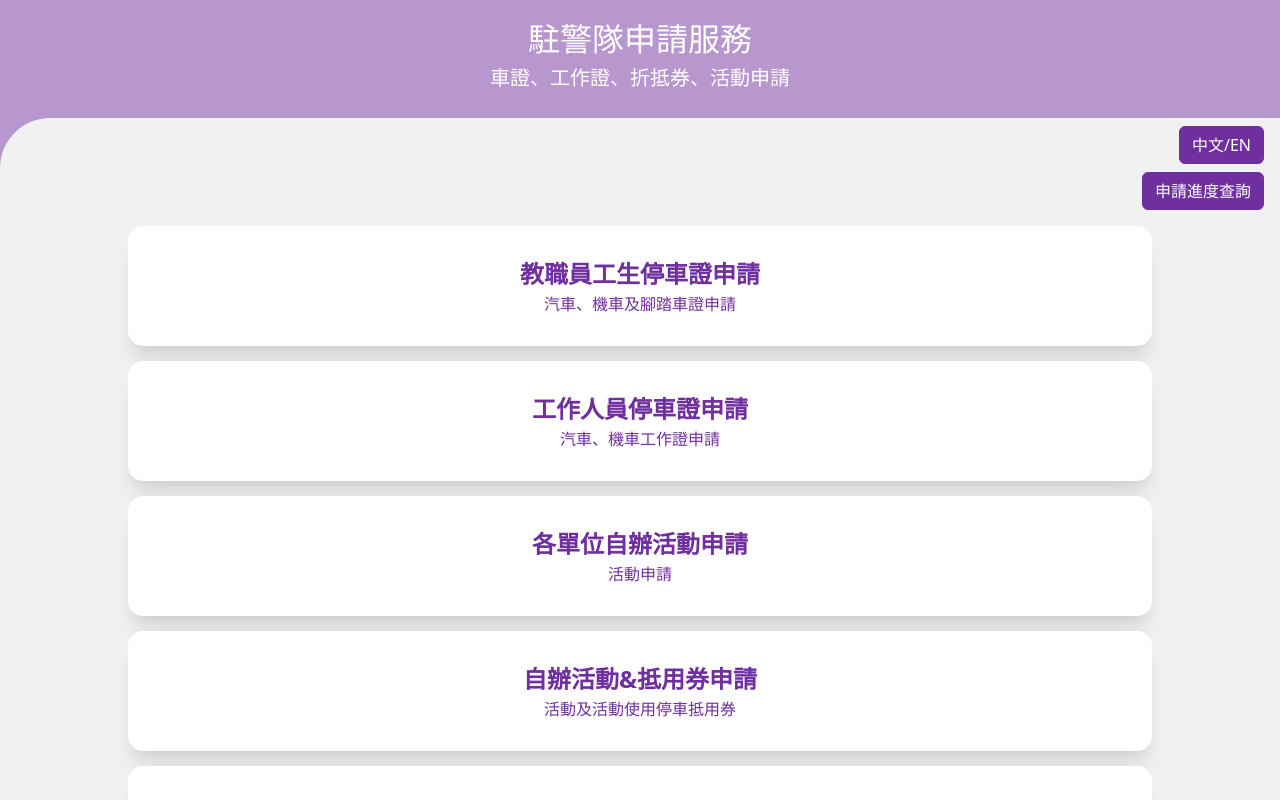
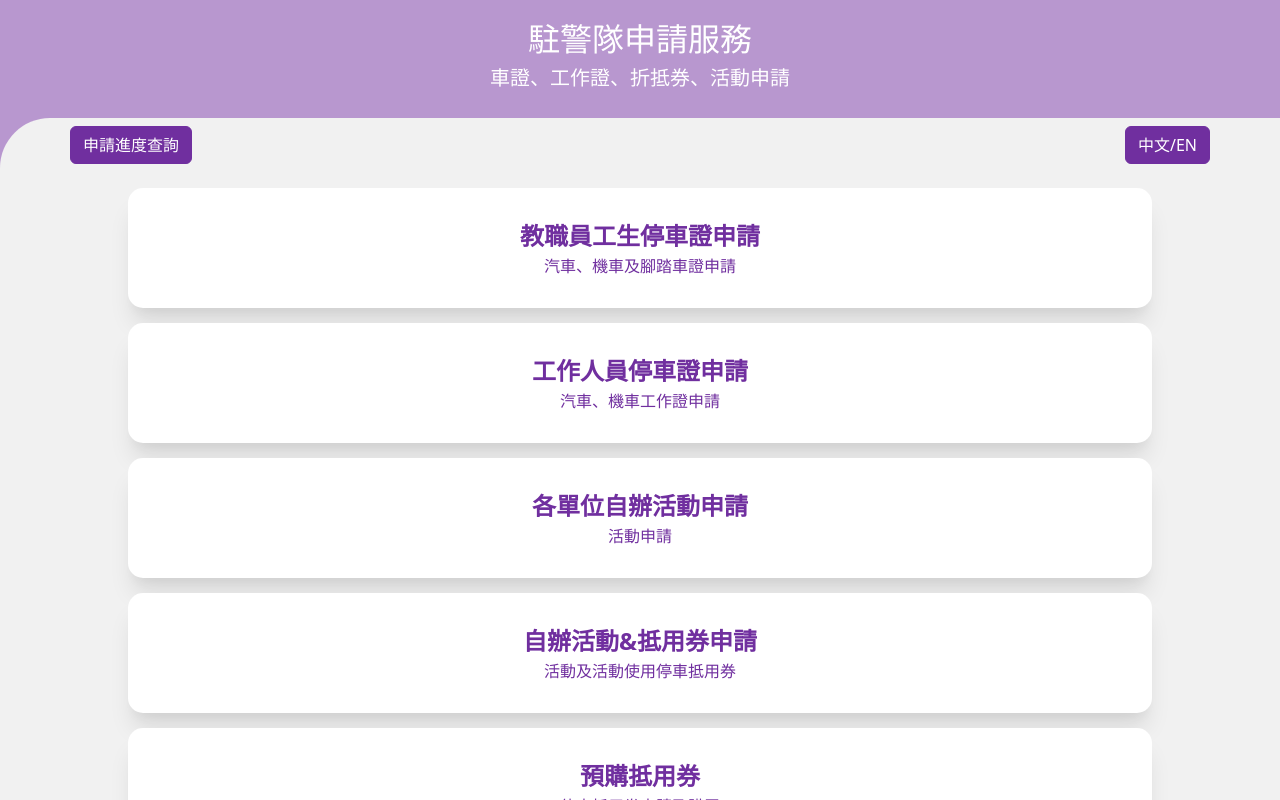
Before and after one commit to mitwitCTC/NTHU-Parking-Event-Management, a Vue app: page / in a window 1280 px wide. Built offline with nearby package versions, Linux system fonts and the light colour scheme.

Commit message:
Refactor: Move query-button to LanguageSwitcher.vue and rename file to HeaderButtonsSection.vue

```diff
--- /dev/null
+++ b/src/components/HeaderButtonsSection.vue
@@ -0,0 +1,50 @@
+<script setup>
+import { computed } from 'vue'
+import { useI18n } from 'vue-i18n'
+import { useRoute } from 'vue-router'
+
+const { locale } = useI18n()
+
+const languageDisplay = computed(() => {
+  return locale.value === 'zh' ? '中文/EN' : '中文/EN'
+})
+const toggleLanguage = () => {
+  locale.value = locale.value === 'zh' ? 'en' : 'zh'
+}
+
+const route = useRoute()
+
+// 根據當前路由名稱來判斷是否顯示 query-btn
+const isHomeRoute = computed(() => route.name === 'Home')
+// 判斷按鈕是否顯示，來動態調整樣式
+const buttonsClass = computed(() => {
+  return isHomeRoute.value
+    ? 'd-flex justify-content-between'
+    : 'd-flex justify-content-end'
+})
+</script>
+
+<template>
+  <div class="bg-light mt-0 py-2 header-btn-section">
+    <div class="container px-5 px-md-0">
+      <div :class="buttonsClass">
+        <div v-if="isHomeRoute" class="query-btn">
+          <button class="btn btn-primary">
+            <router-link to="query-links" class="text-white">
+              {{ $t('pages.index.queryLinks') }}
+            </router-link>
+          </button>
+        </div>
+        <button class="btn btn-primary" @click="toggleLanguage">
+          {{ languageDisplay }}
+        </button>
+      </div>
+    </div>
+  </div>
+</template>
+
+<style scoped>
+.header-btn-section {
+  border-radius: 50px 0 0 0;
+}
+</style>
--- a/src/components/LanguageSwitcher.vue
+++ /dev/null
@@ -1,29 +0,0 @@
-<script setup>
-import { computed } from 'vue'
-import { useI18n } from 'vue-i18n'
-
-const { locale } = useI18n()
-
-const languageDisplay = computed(() => {
-  return locale.value === 'zh' ? '中文/EN' : '中文/EN'
-})
-const toggleLanguage = () => {
-  locale.value = locale.value === 'zh' ? 'en' : 'zh'
-}
-</script>
-
-<template>
-  <div class="bg-light mt-0 py-2 header-btn-section">
-    <div class="d-flex justify-content-end pe-3">
-      <button class="btn btn-primary" @click="toggleLanguage">
-        {{ languageDisplay }}
-      </button>
-    </div>
-  </div>
-</template>
-
-<style scoped>
-.header-btn-section {
-  border-radius: 50px 0 0 0;
-}
-</style>
--- a/src/components/TheHeader.vue
+++ b/src/components/TheHeader.vue
@@ -4,7 +4,7 @@
       <!-- 插槽顯示頁首內容 -->
       <slot name="header-content"></slot>
     </div>
-    <!-- 默認插槽，顯示 LanguageSwitcher -->
+    <!-- 默認插槽，顯示 HeaderButtonsSection -->
     <slot></slot>
   </div>
 </template>
--- a/src/components/TheLayout.vue
+++ b/src/components/TheLayout.vue
@@ -2,7 +2,7 @@
 <script setup>
 import { ref, onMounted, onUnmounted } from 'vue'
 import TheHeader from './TheHeader.vue'
-import LanguageSwitcher from './LanguageSwitcher.vue'
+import HeaderButtonsSection from './HeaderButtonsSection.vue'
 
 const headerHeight = ref(0)
 
@@ -28,8 +28,8 @@ onUnmounted(() => {
     <template #header-content>
       <slot name="header-content"></slot>
     </template>
-    <!-- 插入語言切換按鈕區塊 -->
-    <LanguageSwitcher />
+    <!-- 插入頁首按鈕區塊 -->
+    <HeaderButtonsSection />
   </TheHeader>
 
   <!-- 主要內容區域 -->
--- a/src/components/TheWelcome.vue
+++ b/src/components/TheWelcome.vue
@@ -9,13 +9,6 @@ import TheLayout from '@/components/TheLayout.vue'
       <h5>{{ $t('pages.index.subtitle') }}</h5>
     </template>
     <template #content>
-      <div class="query-btn d-flex justify-content-end pe-3">
-        <button class="btn btn-primary">
-          <router-link to="query-links" class="text-white">
-            {{ $t('pages.index.queryLinks') }}
-          </router-link>
-        </button>
-      </div>
       <div class="container mt-3">
         <ul class="nav-links">
           <li>
```
